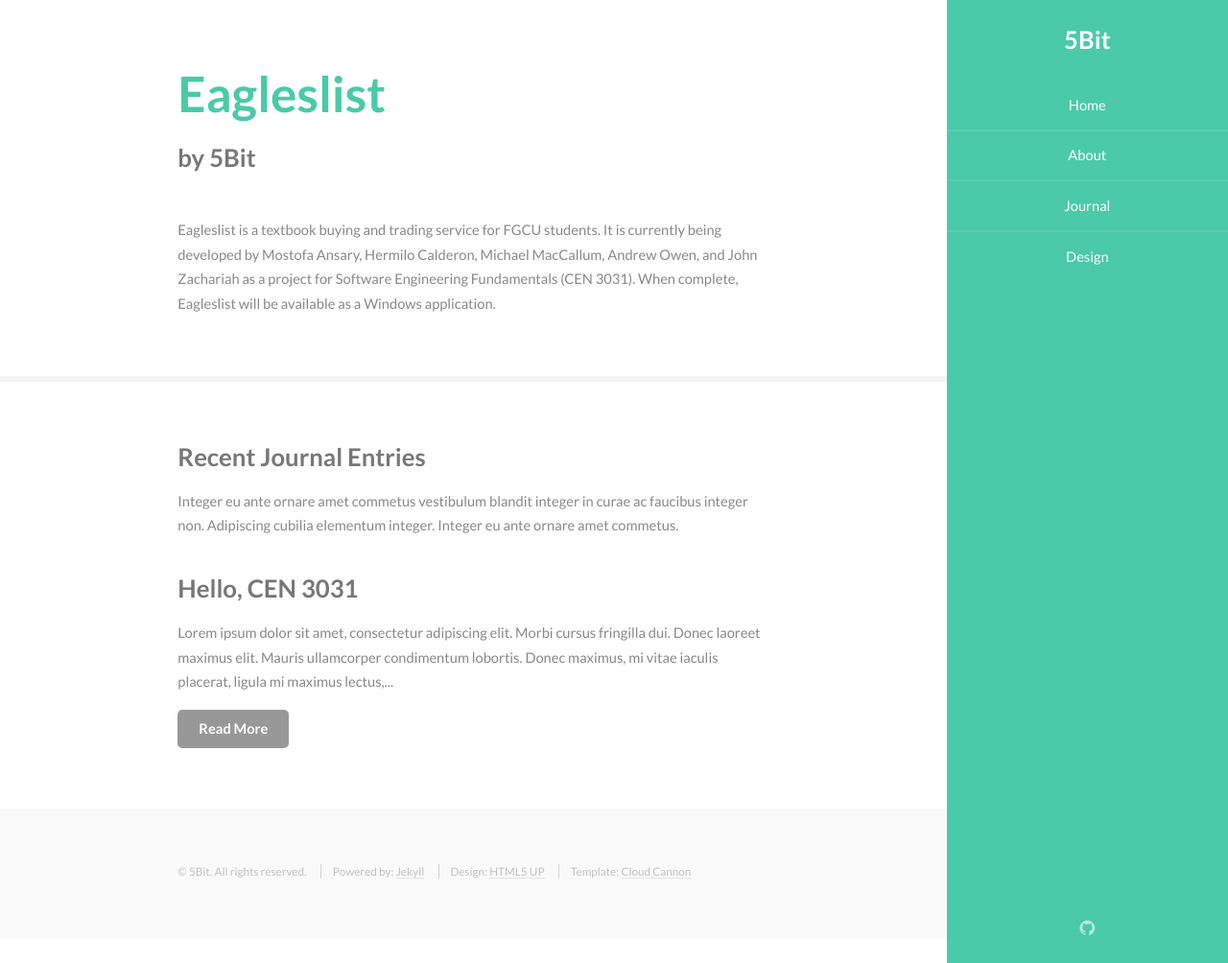
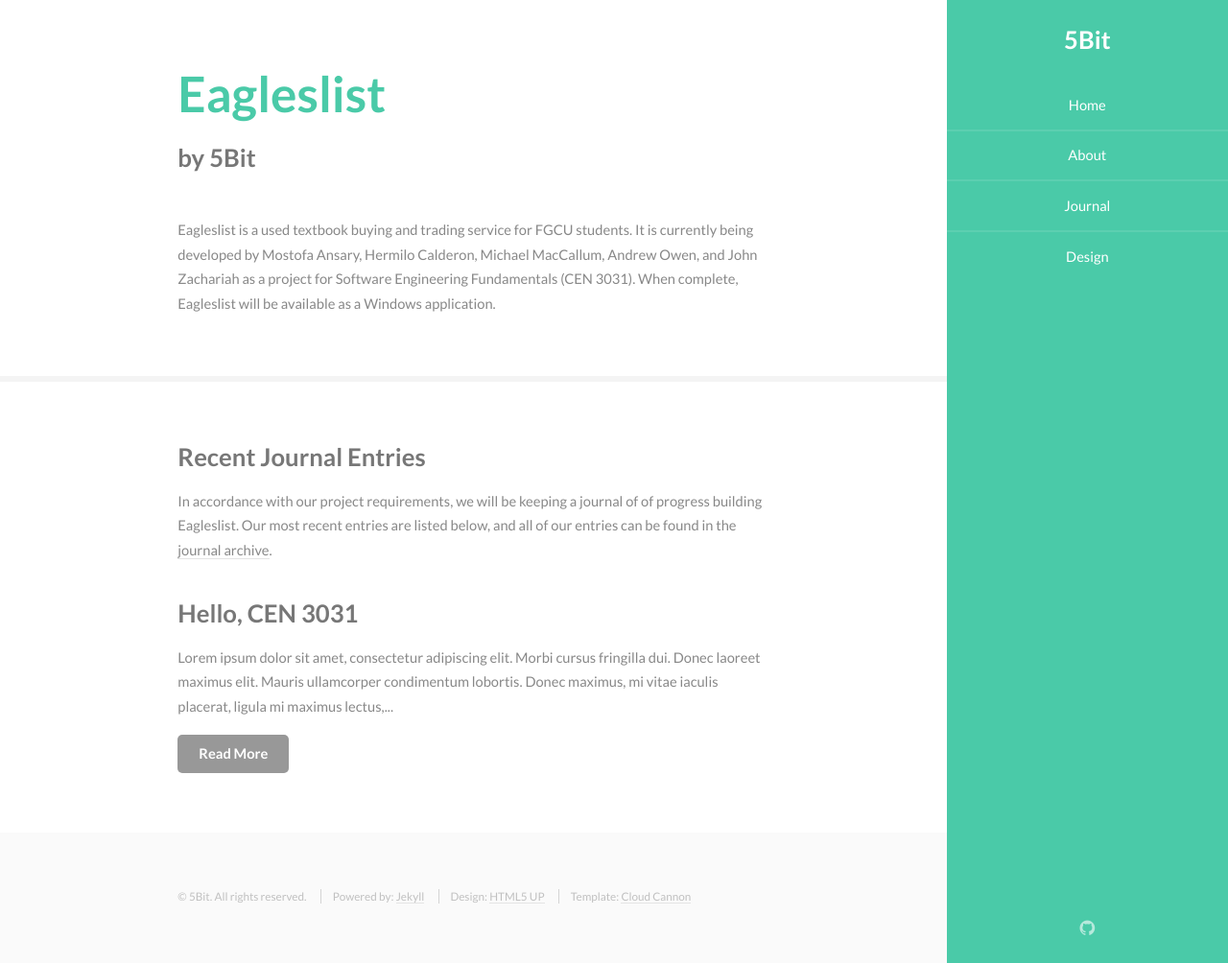
Before and after one commit to 5-Bit/5-bit.github.io, a Jekyll site: the page built from index.html, in a window 1280 px wide and 1004 px high. Shown: the whole window at 96% size. Built offline with Jekyll 4.4.1, drawn with Linux system fonts in a browser that asks for light colours.

Commit message:
Added journal archive

```diff
--- a/_config.yml
+++ b/_config.yml
@@ -17,7 +17,7 @@
 
 project:
   title: "Eagleslist"
-  description: "a textbook buying and trading service for FGCU students"
+  description: "a used textbook buying and trading service for FGCU students"
 
 title: 5Bit
 subtitle: "A textbook trading service for FGCU students."
--- a/index.html
+++ b/index.html
@@ -34,7 +34,7 @@
     <div class="container">
       <h3>Recent Journal Entries</h3>
       <p>
-        Integer eu ante ornare amet commetus vestibulum blandit integer in curae ac faucibus integer non. Adipiscing cubilia elementum integer. Integer eu ante ornare amet commetus.
+        In accordance with our project requirements, we will be keeping a journal of of progress building {{ site.project.title }}. Our most recent entries are listed below, and all of our entries can be found in the <a href="archive.html">journal archive</a>.
       </p>
 
       {% for post in site.posts limit:3 %}
```
Also changed, not shown: archive.html (added, +25 -0 lines).
